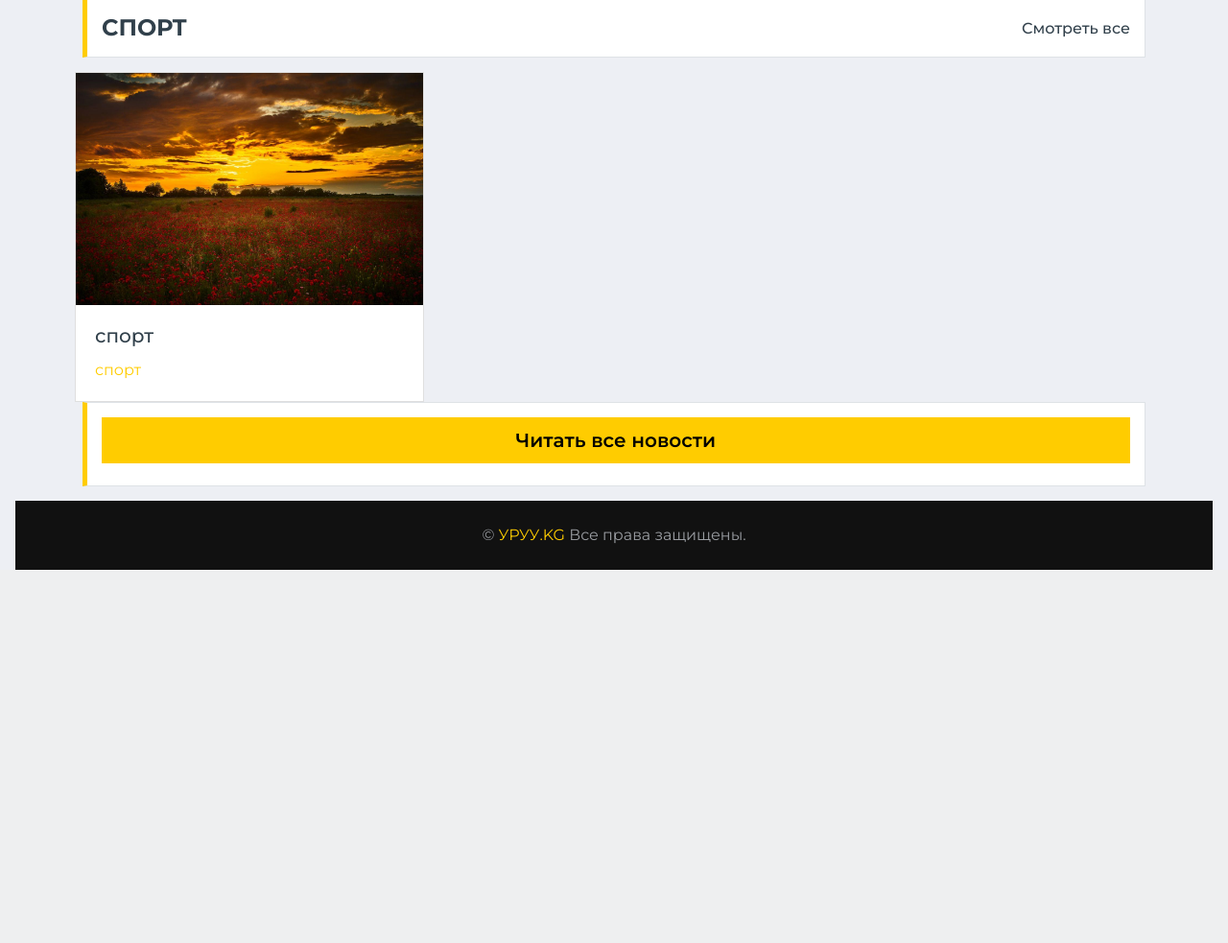
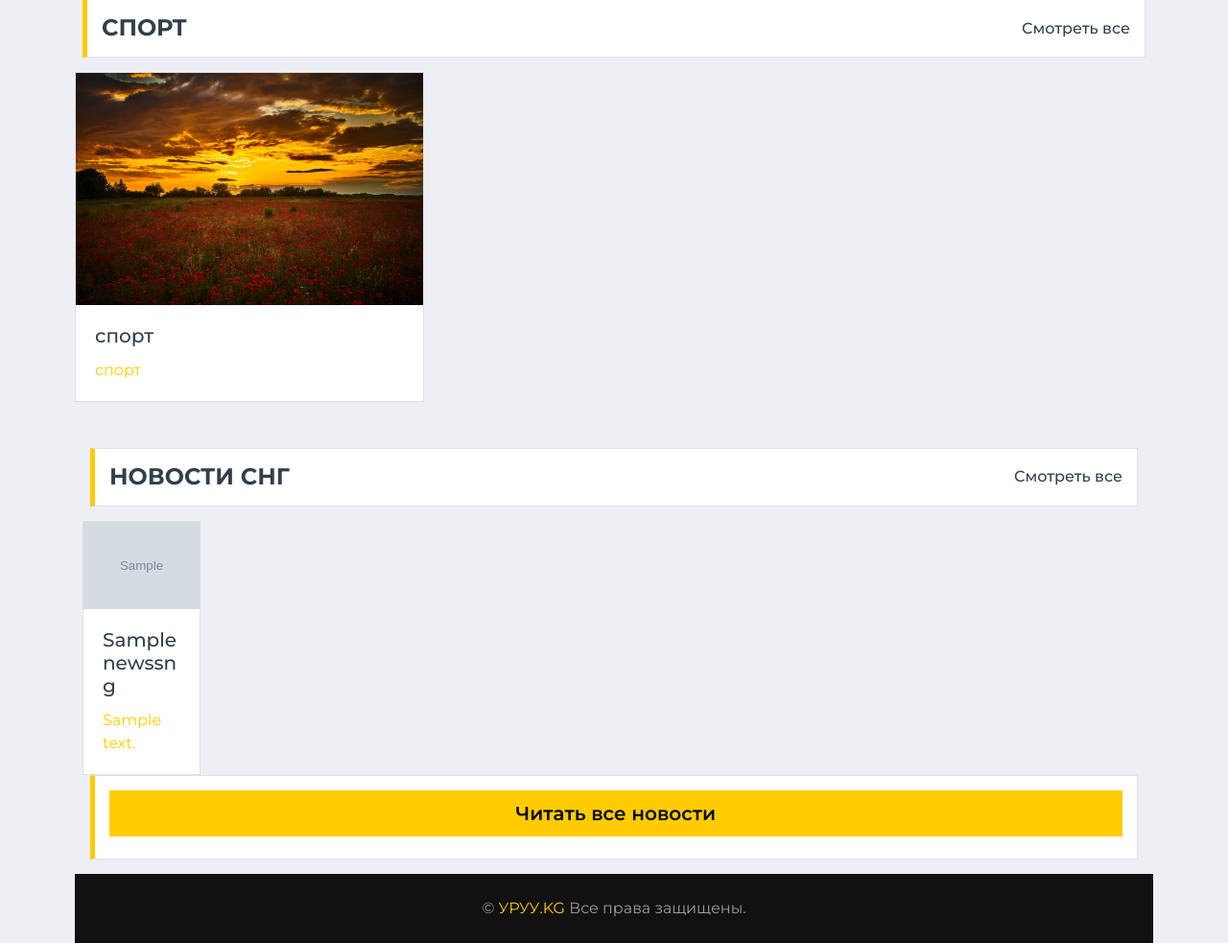
Before and after one commit to Semaeva/info, a Django app: page / in a window 1280 px wide. Shown: the part 4008-4991 px from the top of the page at 96% size. Before the commit the page ends 4602 px from the top, so only its background shows below. Run offline with Django 4.2, Linux system fonts and the light colour scheme; data comes from the database, SQL or seed files in the repository; tables that the repository leaves empty hold one stand-in row (values such as "Sample post"); grey boxes marked "Sample" are stand-in pictures; some libraries are stand-ins or nearby versions.

Commit message:
add news sng

```diff
--- a/uurukg/app/admin.py
+++ b/uurukg/app/admin.py
@@ -14,9 +14,13 @@
 
 # admin.site.register(News)
 admin.site.register(NewsImage)
+admin.site.register(Country)
 admin.site.register(Category, CategoryAdmin)
 
 admin.site.register(GovnoImage)
+admin.site.register(NewsSNG)
+admin.site.register(NewsSngImage)
+admin.site.register(PressReleaseImage)
 admin.site.register(Govno)
 admin.site.register(Post)
 admin.site.register(Press_release)
--- a/uurukg/app/templates/index.html
+++ b/uurukg/app/templates/index.html
@@ -67,21 +67,21 @@
         </button>
         <div class="collapse navbar-collapse justify-content-between px-0 px-lg-3" id="navbarCollapse">
             <div class="navbar-nav mr-auto py-0">
-                <a href="index.html" class="nav-item nav-link active">Главная</a>
+                <a href="/" class="nav-item nav-link active">Главная</a>
                 <div class="nav-item dropdown">
                     <a href="#" class="nav-link dropdown-toggle" data-toggle="dropdown">Новости</a>
                     <div class="dropdown-menu rounded-0 m-0">
                         <a href="#" class="dropdown-item">Новости СНГ</a>
-                        <a href="#" class="dropdown-item">Экономика</a>
+                        <a href="#economica" class="dropdown-item">Экономика</a>
                         <a href="#" class="dropdown-item">Спорт</a>
                     </div>
                 </div>
                 <div class="nav-item dropdown">
                     <a href="#" class="nav-link dropdown-toggle" data-toggle="dropdown">События</a>
                     <div class="dropdown-menu rounded-0 m-0">
-                        <a href="#" class="dropdown-item">Коррупция</a>
-                        <a href="#" class="dropdown-item">ОПГ</a>
-                        <a href="#" class="dropdown-item">Преступления</a>
+                        <a href="korrupcia/all" class="dropdown-item">Коррупция</a>
+                        <a href="opg/all" class="dropdown-item">ОПГ</a>
+                        <a href="criminal/all" class="dropdown-item">Преступления</a>
                     </div>
                 </div>
 <!--                <div class="nav-item dropdown">-->
@@ -93,8 +93,8 @@
 <!--                    </div>-->
 <!--                </div>-->
 <!--                <a href="category.html" class="nav-item nav-link">Коррупционеры и ОПГ</a>-->
-                <a href="category.html" class="nav-item nav-link">Репортер</a>
-                <a href="single.html" class="nav-item nav-link">Аналитика</a>
+                <a href="reporter/all" class="nav-item nav-link">Репортер</a>
+                <a href="analitika/all" class="nav-item nav-link">Аналитика</a>
             </div>
             <div class="input-group ml-auto d-none d-lg-flex" style="width: 100%; max-width: 300px;">
                 <input type="text" class="form-control border-0" placeholder="Поиск...">
@@ -196,14 +196,15 @@
                 </div>
             </div>
         </div>
-        <div class="container-fluid pt-5">
-            <div class="container">
+
+        <div class="container-fluid pt-5" >
+            <div class="container" >
                 <div class="row">
                     <div class="col-lg-12">
                         <div class="row">
                             <div class="col-12">
                                 <div class="section-title">
-                                    <h4 class="m-0 text-uppercase font-weight-bold">Экономика</h4>
+                                    <h4 class="m-0 text-uppercase font-weight-bold"  id="economica">Экономика</h4>
                                     <a class="text-secondary font-weight-medium text-decoration-none" href="economic/all">Смотреть
                                         все</a>
                                 </div>
@@ -229,7 +230,6 @@
                     </div>
                 </div>
             </div>
-
                   <div class="container-fluid pt-5">
             <div class="container">
                 <div class="row">
@@ -263,6 +263,37 @@
     </div>
                     </div>
 </div>
+                    <div class="container-fluid pt-5">
+                        <div class="container">
+                            <div class="row">
+                                <div class="col-lg-12">
+                                    <div class="row">
+                                        <div class="col-12">
+                                            <div class="section-title">
+                                                <h4 class="m-0 text-uppercase font-weight-bold">Спорт</h4>
+                                                <a class="text-secondary font-weight-medium text-decoration-none" href="sport/all">Смотреть
+                                                    все</a>
+                                            </div>
+                                        </div>
+                                            <div class="card-group">
+                                 <div class="row row-cols-1 row-cols-md-3 g-4">
+                                     {% for i in newsSport %}
+                                       <a href="post/{{i.id}}">
+                                          <div class="col">
+                                            <div class="card h-100">
+                                              <img src="{{ i.image.url }}" class="card-img-top" alt="...">
+                                              <div class="card-body">
+                                                <h5 class="card-title">{{ i.title }}</h5>
+                                                <p class="card-text">{{ i.description }}</p>
+                                              </div>
+                                            </div>
+                                          </div>
+                                       </a>
+                                     {% endfor %}
+                                </div>
+                            </div>
+                        </div>
+                    </div>
 
                                 <div class="container-fluid pt-5">
                         <div class="container">
@@ -271,16 +302,14 @@
                                     <div class="row">
                                         <div class="col-12">
                                             <div class="section-title">
-                                    <h4 class="m-0 text-uppercase font-weight-bold">Спорт</h4>
-                                    <a class="text-secondary font-weight-medium text-decoration-none" href="">Смотреть
+                                                <h4 class="m-0 text-uppercase font-weight-bold">Новости СНГ</h4>
+                                                <a class="text-secondary font-weight-medium text-decoration-none" href="sng/all">Смотреть
                                                     все</a>
                                             </div>
                                         </div>
-
-
                                             <div class="card-group">
                                  <div class="row row-cols-1 row-cols-md-3 g-4">
-                         {% for i in newsSport %}
+                                     {% for i in sng %}
                                        <a href="post/{{i.id}}">
                                           <div class="col">
                                             <div class="card h-100">
--- a/uurukg/app/templates/my_template.html
+++ b/uurukg/app/templates/korrupcia.html
@@ -2,7 +2,7 @@
 <html lang="en">
 <head>
     <meta charset="UTF-8">
-    <title>Title</title>
+    <title>Коррупция</title>
 </head>
 <body>
 
--- a/uurukg/app/templates/detail_news.html
+++ b/uurukg/app/templates/sng.html
@@ -2,9 +2,9 @@
 <html lang="en">
 <head>
     <meta charset="UTF-8">
-    <title>News</title>
+    <title>Новости СНГ</title>
 </head>
 <body>
-
+<p>Новости СНГ</p>
 </body>
 </html>
--- a/uurukg/app/urls.py
+++ b/uurukg/app/urls.py
@@ -11,6 +11,11 @@
     path('news/all', news_list),
     path('sport/all', sport_list),
     path('criminal/all', criminal_list),
+    path('reporter/all', repoter_list),
+    path('korrupcia/all', korrupcia_list),
+    path('opg/all', opg_list),
+    path('sng/all', sng_list),
+    path('analitika/all', analitika_list, name= 'analitika'),
     path('post/<int:pk>/', PostDetailView.as_view(), name='posts-detail'),
     path('release/all/', release_list),
 
--- a/uurukg/app/views.py
+++ b/uurukg/app/views.py
@@ -34,11 +34,13 @@
     newsSport = Post.objects.filter(category=3).all()[:3]
     newsCriminal = Post.objects.filter(category=1).all()[:3]
     newsTop = Post.objects.filter(top_news=True).all()[:3]
+    sng = NewsSNG.objects.all()[:3]
     return render(request, "index.html", {'posts': posts,
                                          'newsEconom': newsEcnom,
                                          'newsSport': newsSport,
                                          'newsCriminal': newsCriminal,
-                                         'top': newsTop
+                                         'top': newsTop,
+                                          'sng':sng
                                        })
 
 
@@ -58,6 +60,11 @@
     return render(request, 'econom.html', {'news': news})
 
 
+def sng_list(request):
+    news = NewsSNG.objects.all()
+    return render(request, 'sng.html', {'news': news})
+
+
 def criminal_list(request):
     news = Post.objects.filter(category=1)
     return render(request, 'crimanal.html', {'news': news})
@@ -68,11 +75,28 @@
     return render(request, 'sport.html', {'news': news})
 
 
+def repoter_list(request):
+    news = Post.objects.filter(category=7)
+    return render(request, 'reporter.html', {'news': news})
+
+def analitika_list(request):
+    news = Post.objects.filter(category=4)
+    return render(request, 'analitika.html', {'news': news})
+
+
 def news_list(request):
     news = Post.objects.all()
     return render(request, 'all_news.html', {'news': news})
 
 
+def opg_list(request):
+    news = Post.objects.filter(category=6)
+    return render(request, 'opg.html', {'news': news})
+
+
+def korrupcia_list(request):
+    news = Post.objects.filter(category=5)
+    return render(request, 'korrupcia.html', {'news': news})
 #
 # class PostDetailView(HitCountDetailView):
 #     model = Post
```
Also changed, not shown: uurukg/app/models.py (+61 -8 lines), uurukg/app/templates/1.html (deleted, +0 -24 lines), uurukg/app/templates/analitika.html (added, +12 -0 lines), uurukg/app/templates/opg.html (added, +10 -0 lines), uurukg/app/templates/post_detail.html (deleted, +0 -11 lines), uurukg/app/templates/reporter.html (added, +14 -0 lines), uurukg/app/migrations/0010_country_newssng_newssngimage_pressreleaseimage_and_more.py (added), uurukg/app/migrations/0011_alter_newssngimage_news_and_more.py (added), uurukg/db.sqlite3, uurukg/media/press-news/detail/180150.jpg (added), uurukg/media/press-news/detail/48872.jpg (added), uurukg/media/press-news/detail/48872_TRl1Kn3.jpg (added). Lines whose indentation alone changed are shown as unchanged.
